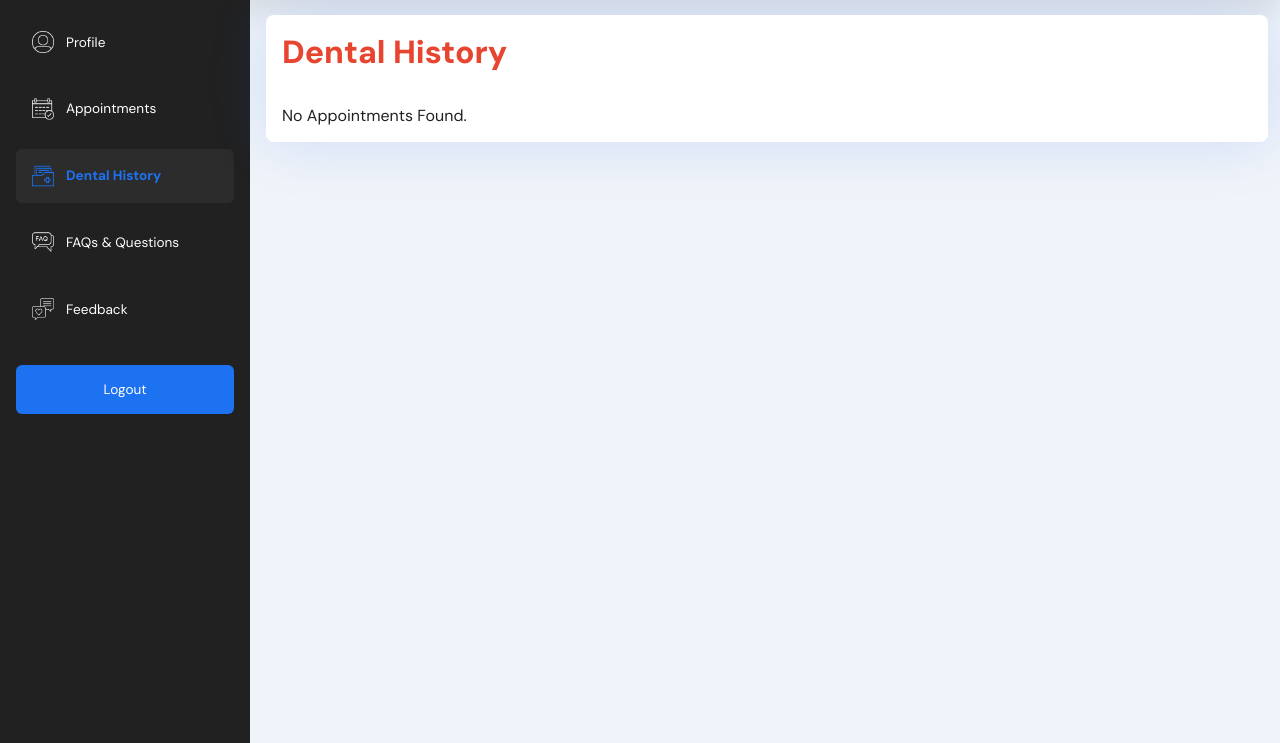
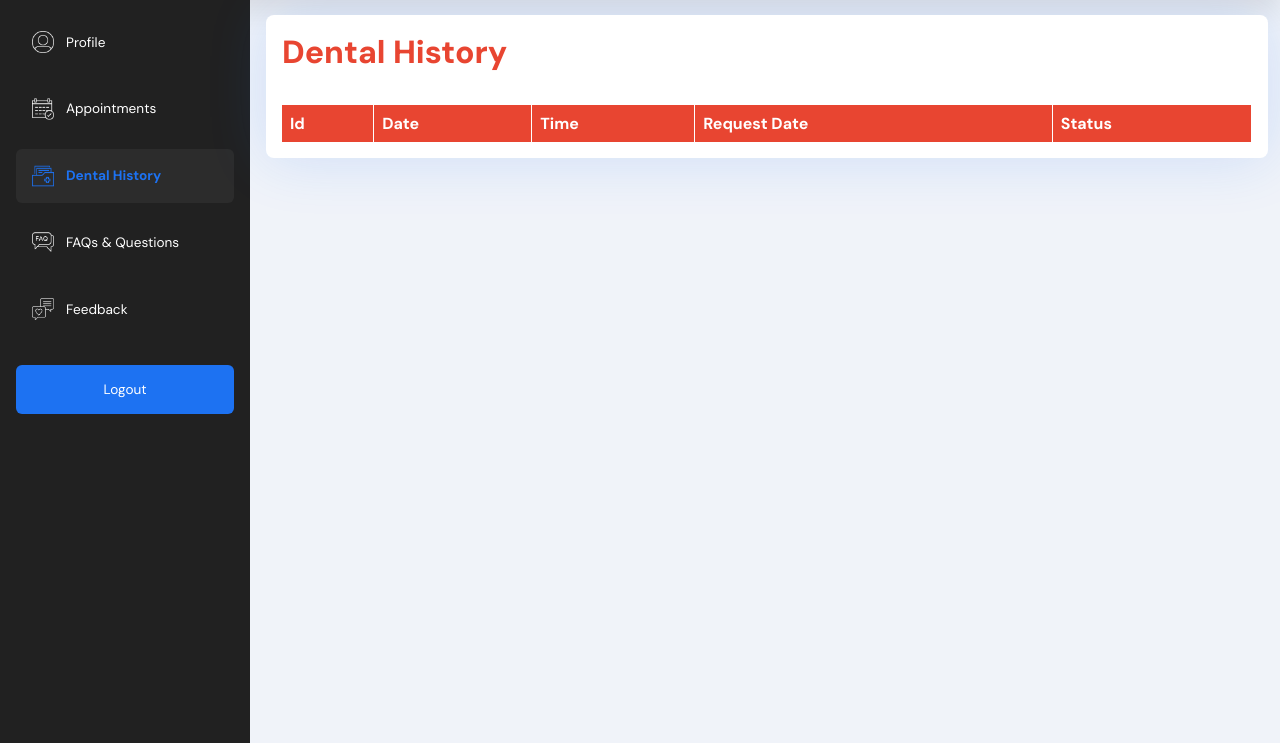
Before and after one commit to Fahatmah/smile_hero_clinic, a PHP site: page /smile_hero_clinic/user_pages/dental_history.php in a window 1280 px wide. Shown: the part 57-800 px from the top of the page. Run offline with PHP 8.4, Linux system fonts and the light colour scheme; the visitor is signed in with stand-in values (Sample User, id 1); data comes from the database, SQL or seed files in the repository; lists and menus that the app fills with data are empty.

Commit message:
fix: appointment cycle

```diff
--- a/admin/dashboard.php
+++ b/admin/dashboard.php
@@ -27,7 +27,7 @@ if ($result->num_rows > 0) {
   }
 }
 
-$dateNow = date('l, d/m/Y');
+$dateNow = date('l, m/d/Y');
 
 $query  = "SELECT * FROM appointments WHERE date = '$dateNow'";
 $result = $conn->query($query);
--- a/admin/includes/send_email.php
+++ b/admin/includes/send_email.php
@@ -57,7 +57,7 @@ if ($_SERVER['REQUEST_METHOD'] === "POST" && isset($_POST["cancel"])){
     $appointment_id = $_POST["app_id"];
     $subject = $_POST["subject"];
     $message = $_POST["message"];
-    $status = "canceled";
+    $status = "rejected";
 
     require "../../vendor/autoload.php";
 
--- a/includes/appointment_model.inc.php
+++ b/includes/appointment_model.inc.php
@@ -3,7 +3,7 @@
 declare(strict_types=1);
 
 function getUserid(mysqli $conn, string $name) {
-    $query = "SELECT user_id FROM appointments WHERE name = ?";
+    $query = "SELECT user_id FROM appointments WHERE name = ? AND (status = 'accepted')";
     $stmt = $conn->prepare($query);
     $stmt->bind_param("s", $name);
     $stmt->execute();
--- a/user_pages/dental_history.php
+++ b/user_pages/dental_history.php
@@ -14,11 +14,18 @@ if(!isset($_SESSION['user_id'])) {
 $user_id = $_SESSION['user_id'];
 
   // Fetch appointments for the user
-  $query = "SELECT * FROM appointments WHERE user_id = ? AND status =  'accepted' ";
+  $query = "SELECT * FROM appointments WHERE user_id = ? AND status != 'request' ORDER BY created_at DESC";
   $stmt = $conn->prepare($query);
   $stmt->bind_param("s", $user_id);
   $stmt->execute();
   $result = $stmt->get_result();
+  $users = [];
+  if ($result->num_rows > 0) {
+      while ($row = $result->fetch_assoc()) {
+          $users[] = $row;
+      }
+  }
+  $stmt->close();
 ?>
 
 <!DOCTYPE html>
@@ -51,38 +58,31 @@ $user_id = $_SESSION['user_id'];
         <div class="header">
           <h1>Dental History</h1>
         </div>
-        <?php if ($row = $result->fetch_assoc()) { ?>
-
         <div class="appointment__container">
           <table>
             <thead>
               <tr>
                 <th>Id</th>
-                <th>Date & Time</th>
-                <th>Location</th>
-                <th>Email</th>
-                <th>Contact Number</th>
-                <th>Name</th>
+                <th>Date</th>
+                <th>Time</th>
+                <th>Request Date</th>
+                <th>Status</th>
               </tr>
             </thead>
 
             <tbody>
+            <?php foreach ($users as $user){ ?>
               <tr>
-                <td><?php echo $row["appointment_id"]; ?></td>
-                <td><?php echo $row['date'] ?></td>
-                <td><?php echo $row["location"]; ?></td>
-                <td><?php echo $row["email"]; ?></td>
-                <td><?php echo $row["contact"]; ?></td>
-                <td><?php echo $row["name"]; ?></td>
+                <td><?php echo htmlspecialchars($user['appointment_id']) ?></td>
+                <td><?php echo htmlspecialchars($user['date'])?> </td>
+                <td><?php echo htmlspecialchars($user['time'])?> </td>
+                <td><?php echo htmlspecialchars($user['created_at'])?> </td>
+                <td><?php echo htmlspecialchars($user['status'])?> </td>
               </tr>
+              <?php } ?>
             </tbody>
           </table>
         </div>
-        <?php } else {
-                echo "<p> No Appointments Found. </p>";
-              }
-
-              $conn->close()?>
 
       </div>
     </section>
```
Also changed, not shown: user_pages/appointment_page.php (+16 -4 lines).
